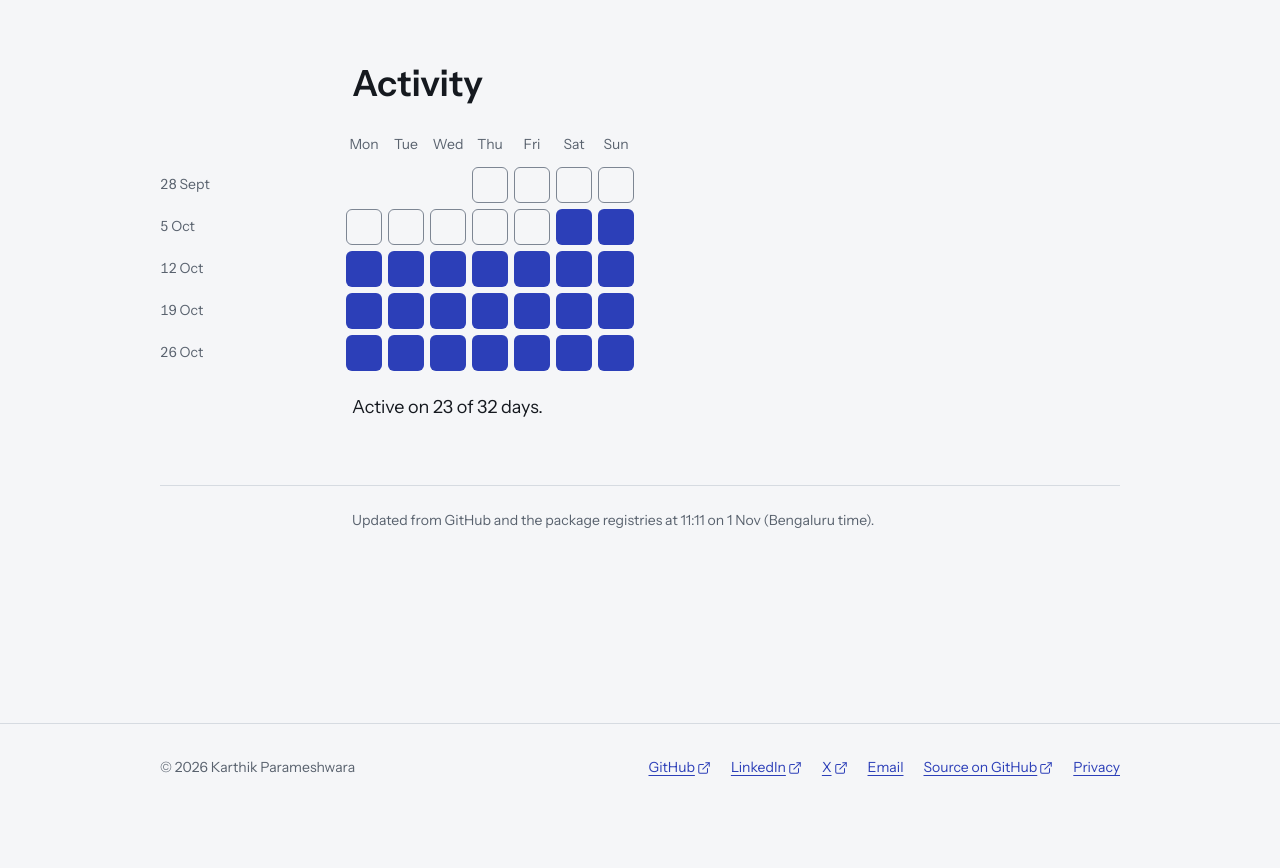
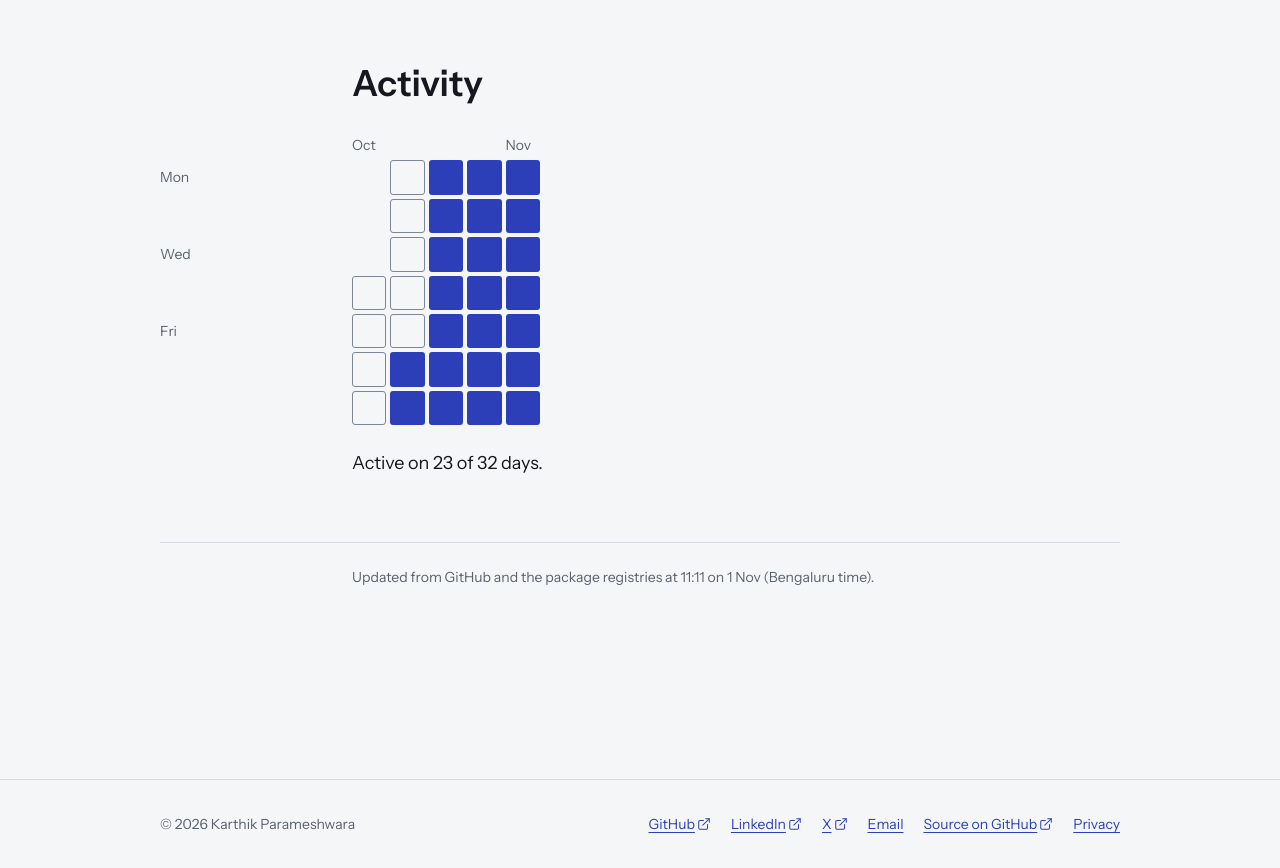
Before and after one commit to Karthik-beta/personal-website, a Next.js app: page /open-source in a window 1280 px wide. Shown: the part 1880-2748 px from the top of the page. Before the commit the page ends 2692 px from the top, so only its background shows below. Built offline with nearby package versions, Linux system fonts and the light colour scheme; no server answers.

Commit message:
feat: activity grid runs sideways and adapts to the width

```diff
--- a/src/app/open-source/page.tsx
+++ b/src/app/open-source/page.tsx
@@ -98,7 +98,7 @@ export default async function OpenSourcePage() {
             </h2>
           </MarginGrid>
           <div className="grid gap-4">
-            <div className="-ml-1 sm:-ml-1.5">
+            <div className="-ml-1">
               <Timesheet weeks={timesheetWeeks(data)} today={data.today} />
             </div>
             <MarginGrid>
--- a/src/components/home/open-source.tsx
+++ b/src/components/home/open-source.tsx
@@ -8,7 +8,7 @@ import { MarginGrid } from "./margin-grid";
 const list = (items: string[]) =>
   new Intl.ListFormat("en-GB", { style: "long", type: "conjunction" }).format(items);
 
-/** Home teaser for /open-source: one sentence built from the data and the last four weeks. */
+/** Home teaser for /open-source: one sentence built from the data, and the activity grid. */
 export async function OpenSource() {
   const data = await getOpenSource();
   const libraries = list(openSource.libraries.map((library) => library.name));
@@ -30,8 +30,8 @@ export async function OpenSource() {
             </p>
           </div>
         </MarginGrid>
-        <div className="-ml-1 sm:-ml-1.5">
-          <Timesheet weeks={timesheetWeeks(data, 4)} today={data.today} />
+        <div className="-ml-1">
+          <Timesheet weeks={timesheetWeeks(data)} today={data.today} />
         </div>
         <MarginGrid>
           <TextLink href="/open-source" kind="action">
--- a/src/components/open-source/timesheet.tsx
+++ b/src/components/open-source/timesheet.tsx
@@ -1,14 +1,29 @@
 import { cn } from "@/lib/cn";
 import { formatDay, type Week } from "@/lib/open-source";
 
-const weekdays = ["Mon", "Tue", "Wed", "Thu", "Fri", "Sat", "Sun"];
+const weekdays = ["Monday", "Tuesday", "Wednesday", "Thursday", "Friday", "Saturday", "Sunday"];
+// Every other weekday is labelled, so the labels never crowd the smallest squares.
+const labelled = new Set([0, 2, 4]);
 
 const label = { active: "active", missed: "no activity", today: "today, nothing yet", none: "" };
 
+const monthFormat = new Intl.DateTimeFormat("en-GB", { month: "short", timeZone: "UTC" });
+
+/** "Oct" over the week a month starts in (and the first week); January also gets its year. */
+function monthLabel(week: Week, first: boolean) {
+  const start = week.cells.find((cell) => cell.date.endsWith("-01")) ?? (first && week.cells[0]);
+  if (!start) return null;
+  const date = new Date(`${start.date}T00:00:00Z`);
+  const month = monthFormat.format(date);
+  return date.getUTCMonth() === 0 ? `${month} ${date.getUTCFullYear()}` : month;
+}
+
 /**
- * Days with activity as a weekly timesheet (docs/design/13-open-source.md): one row per week,
- * its start date in the time margin, one square per day. One shade only: shipped or not.
- * `margin` lines the date column up with the page's 10rem time margin from md up.
+ * Days with activity as a weekly timesheet laid on its side (docs/design/13-open-source.md):
+ * one column per week, oldest on the left, weekdays down the time margin. One shade only:
+ * shipped or not. Squares grow to 36 px while there are few weeks and shrink to 14 px as the
+ * record grows; past that the grid scrolls inside its own box, opening at the newest week.
+ * `margin` lines the weekday labels up with the page's 10rem time margin from md up.
  */
 export function Timesheet({
   weeks,
@@ -19,35 +34,63 @@ export function Timesheet({
   today: string;
   margin?: boolean;
 }) {
+  // Per week column: the square plus the 4 px border spacing (sizes in rem).
+  const width = (square: number) => `calc(${weeks.length} * ${square + 0.25}rem)`;
+
   return (
-    <table className="border-separate border-spacing-1 sm:border-spacing-1.5">
+    // A right-to-left scroll box opens scrolled to its right end, so a grid wider than the
+    // screen starts at the newest week. The table inside is left-to-right as usual, and
+    // mr-auto keeps a narrow grid on the left.
+    <div dir="rtl" className="overflow-x-auto pb-1">
+      <table
+        dir="ltr"
+        className={cn(
+          "mr-auto w-full table-fixed border-separate border-spacing-1 [--days:2.5rem]",
+          // 10rem margin + 2rem gap, less the 4 px spacing on each side of this column.
+          margin && "md:[--days:11.75rem]",
+        )}
+        style={{
+          maxWidth: `calc(${width(2.25)} + var(--days))`,
+          minWidth: `calc(${width(0.875)} + var(--days))`,
+        }}
+      >
         <caption className="sr-only">Days with activity, by week</caption>
+        <colgroup>
+          <col className="w-(--days)" />
+        </colgroup>
         <thead>
-        <tr className="text-xs text-muted">
-          <th scope="col" className={cn("w-14 text-left", margin && "md:w-[calc(10rem+1.25rem)]")}>
-            <span className="sr-only">Week of</span>
-          </th>
-          {weekdays.map((day) => (
-            <th key={day} scope="col" className="w-7 font-normal sm:w-9">
-              {day}
+          <tr>
+            <td className="sticky left-0 z-10 bg-paper" />
+            {weeks.map((week, i) => (
+              <th
+                key={week.start}
+                scope="col"
+                className="h-5 overflow-visible p-0 text-left align-bottom text-xs leading-none font-normal whitespace-nowrap text-muted"
+              >
+                <span aria-hidden>{monthLabel(week, i === 0)}</span>
+                <span className="sr-only">Week of {formatDay(week.start, today)}</span>
               </th>
             ))}
           </tr>
         </thead>
         <tbody>
-        {weeks.map((week) => (
-          <tr key={week.start}>
+          {weekdays.map((day, row) => (
+            <tr key={day}>
               <th
                 scope="row"
-              className="pr-2 text-left text-xs font-normal whitespace-nowrap text-muted tabular-nums"
+                // Pinned, so the weekdays stay in view while a long grid is scrolled.
+                className="sticky left-0 z-10 bg-paper p-0 pr-2 text-left text-xs leading-none font-normal text-muted"
               >
-              <time dateTime={week.start}>{formatDay(week.start, today)}</time>
+                {labelled.has(row) && <span aria-hidden>{day.slice(0, 3)}</span>}
+                <span className="sr-only">{day}</span>
               </th>
-            {week.cells.map((cell) => (
+              {weeks.map((week) => {
+                const cell = week.cells[row];
+                return (
                   <td key={cell.date} className="p-0">
                     <span
                       className={cn(
-                    "block size-7 rounded-band sm:size-9",
+                        "block aspect-square w-full rounded-mark",
                         cell.kind === "active" && "bg-accent",
                         cell.kind === "missed" && "border border-rule-strong",
                         cell.kind === "today" && "border border-dashed border-rule-strong",
@@ -60,10 +103,12 @@ export function Timesheet({
                       )}
                     </span>
                   </td>
-            ))}
+                );
+              })}
             </tr>
           ))}
         </tbody>
       </table>
+    </div>
   );
 }
```
Lines whose indentation alone changed are shown as unchanged.
